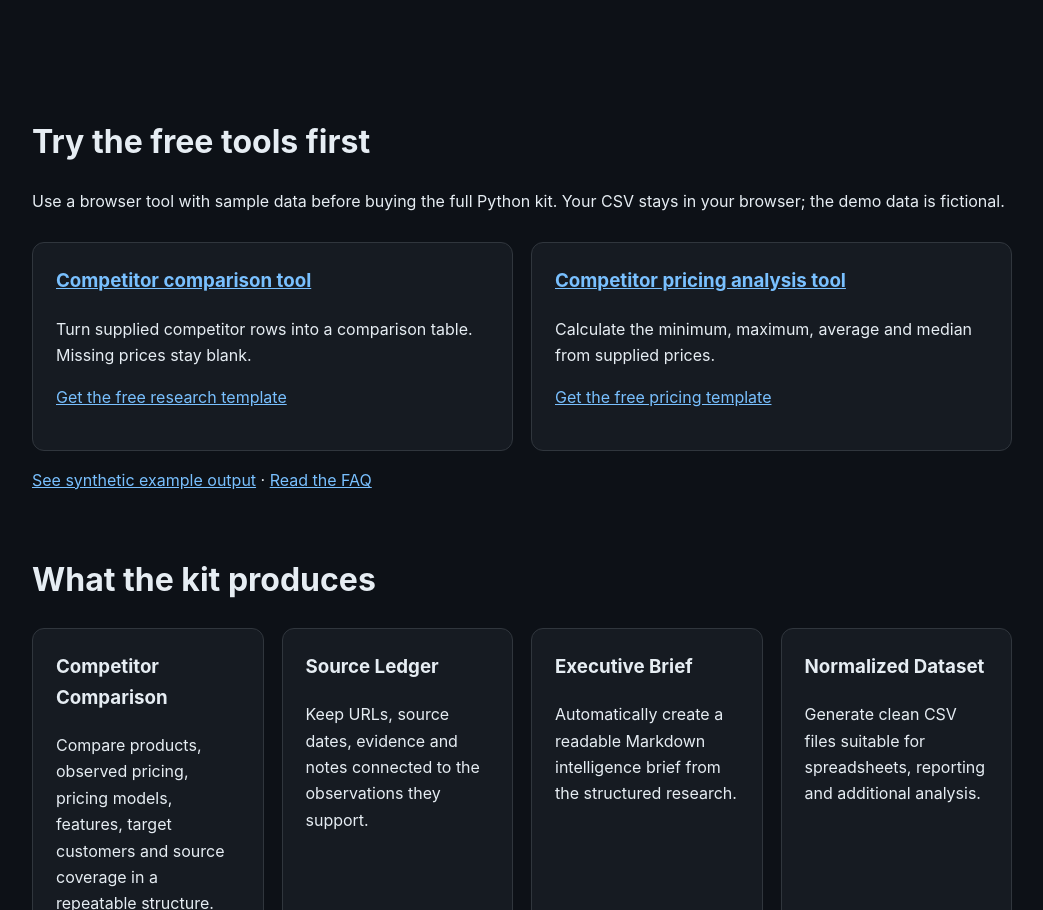
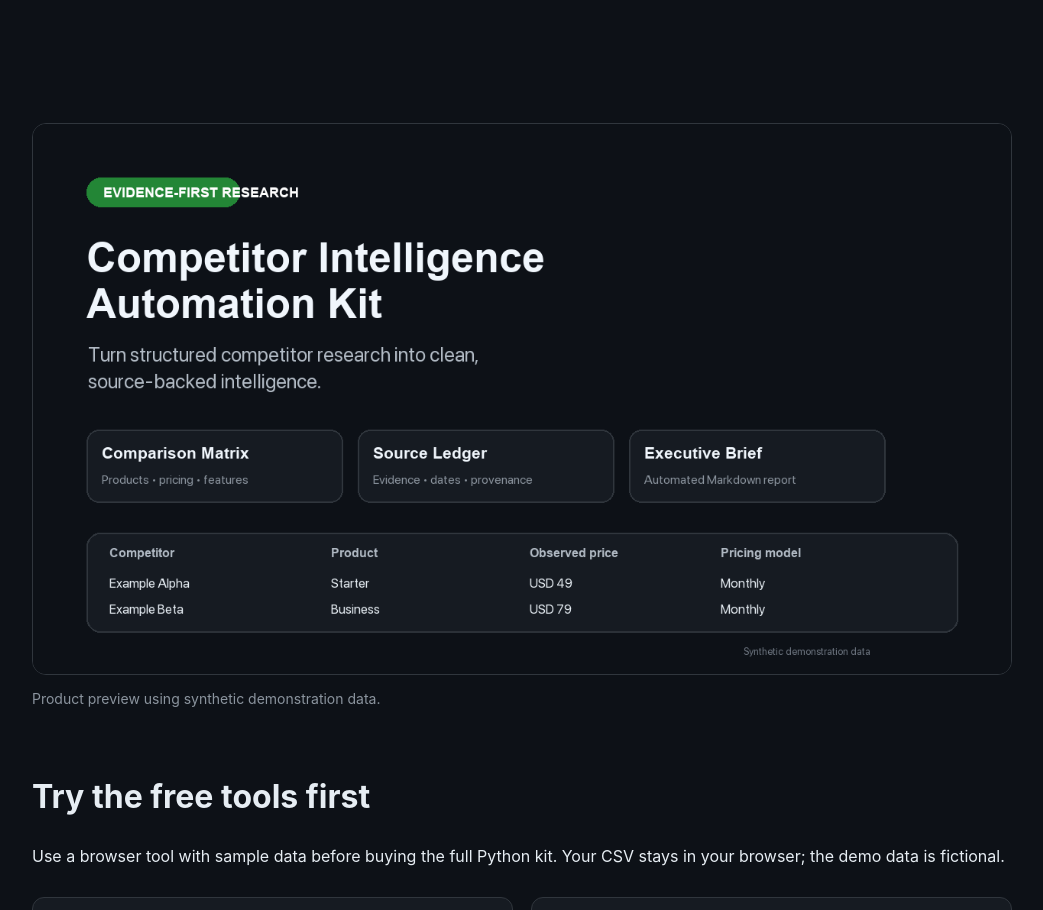
Before and after one commit to sarvaiyaharsh30-eng/competitor-intelligence-automation-kit, a plain HTML site: page index.html in a window 1280 px wide. Shown: the part 711-1621 px from the top of the page, without its empty margins (118-1161 px from the left). Drawn offline with Linux system fonts and the light colour scheme.

Commit message:
Add product preview assets to live commercial landing page

```diff
--- a/index.html
+++ b/index.html
@@ -172,6 +172,7 @@ footer {
   font-size: 14px;
 }
 </style>
+<meta property="og:image" content="https://sarvaiyaharsh30-eng.github.io/competitor-intelligence-automation-kit/assets/competitor-intelligence-kit-preview.png">
 </head>
 
 <body>
@@ -206,6 +207,20 @@ Get the Competitor Intelligence Automation Kit
 </a>
 
 </section>
+<!-- CASHPATH_PRODUCT_PREVIEW -->
+<section style="margin:55px 0">
+  <img
+    src="assets/competitor-intelligence-kit-preview.png"
+    alt="Competitor Intelligence Automation Kit preview showing comparison matrices, pricing observations, source provenance and executive brief generation."
+    width="1280"
+    height="720"
+    style="width:100%;height:auto;display:block;border-radius:14px;border:1px solid #30363d;"
+  >
+  <p style="color:#8b949e;font-size:14px;margin-top:12px;">
+    Product preview using synthetic demonstration data.
+  </p>
+</section>
+
 
 <section>
 
```
Also changed, not shown: assets/competitor-intelligence-kit-preview.png (added), assets/competitor-intelligence-kit-thumbnail.png (added).
